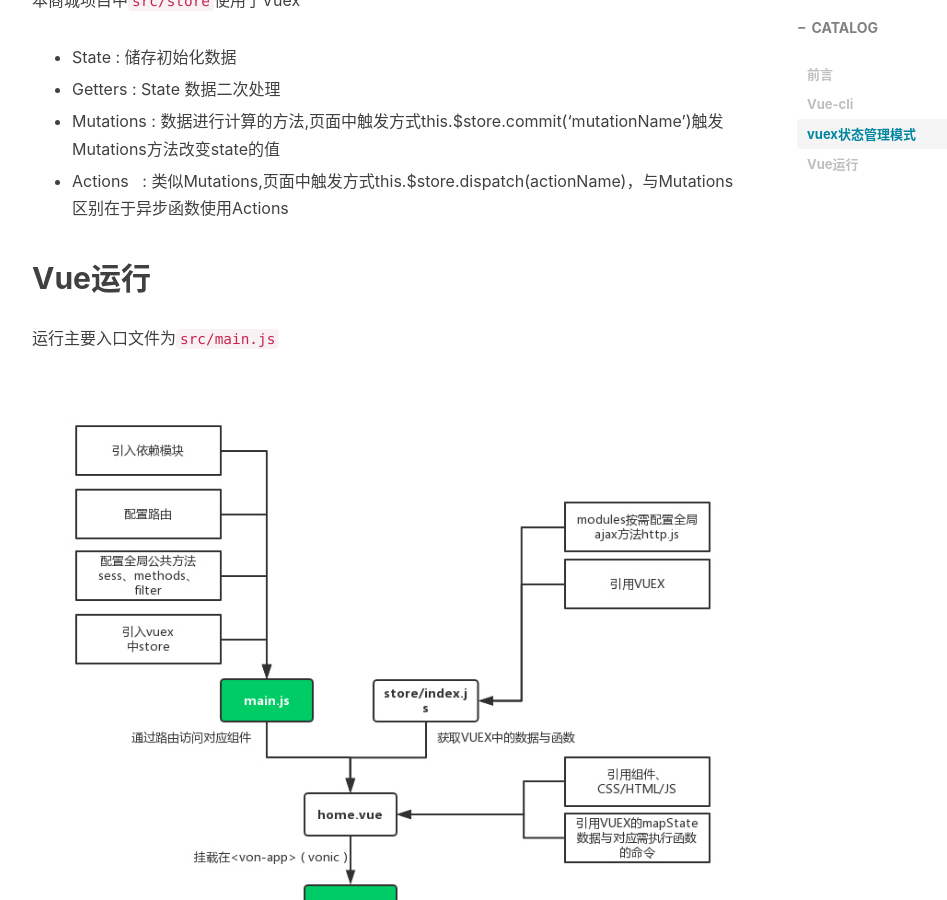
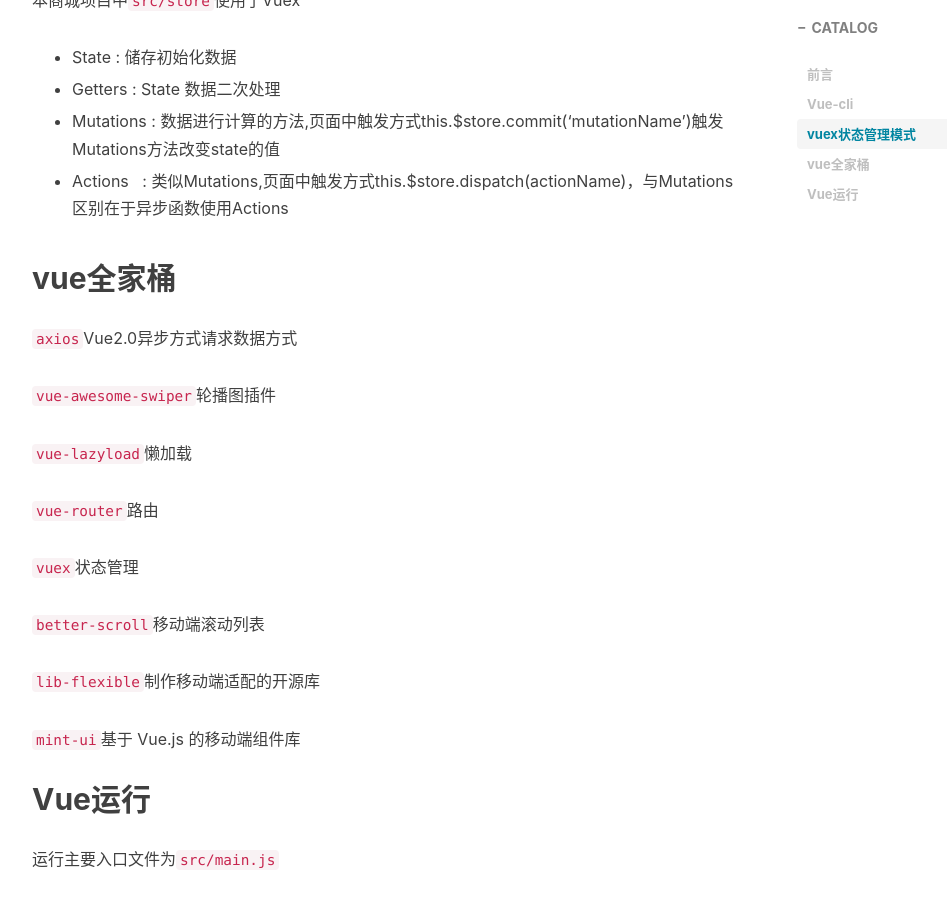
Before and after one commit to devin-huang/devin-huang.github.io, a Jekyll site: the page built from _posts/2018-03-01-Vue全家桶+webpack搭建商城项目.md, in a window 1280 px wide and 900 px high, scrolled down 2775 px. Shown: the whole window, without its empty margins (233-1180 px from the left). Built offline with Jekyll 4.4.1, drawn with Linux system fonts in a browser that asks for light colours; nearby versions of some CDN libraries; comment, search, counter and statistics services are not loaded.

Commit message:
Update 2018-03-01-Vue全家桶+webpack搭建商城项目.md

```diff
--- a/_posts/2018-03-01-Vue全家桶+webpack搭建商城项目.md
+++ b/_posts/2018-03-01-Vue全家桶+webpack搭建商城项目.md
@@ -51,6 +51,24 @@ tags:
 
 * Actions    : 类似Mutations,页面中触发方式this.$store.dispatch(actionName)，与Mutations区别在于异步函数使用Actions
 
+## vue全家桶
+
+`axios`Vue2.0异步方式请求数据方式
+
+`vue-awesome-swiper`轮播图插件
+
+`vue-lazyload`懒加载
+
+`vue-router`路由
+
+`vuex`状态管理
+
+`better-scroll`移动端滚动列表
+
+`lib-flexible`制作移动端适配的开源库
+
+`mint-ui`基于 Vue.js 的移动端组件库
+
 ## Vue运行
 
 运行主要入口文件为`src/main.js`
```
